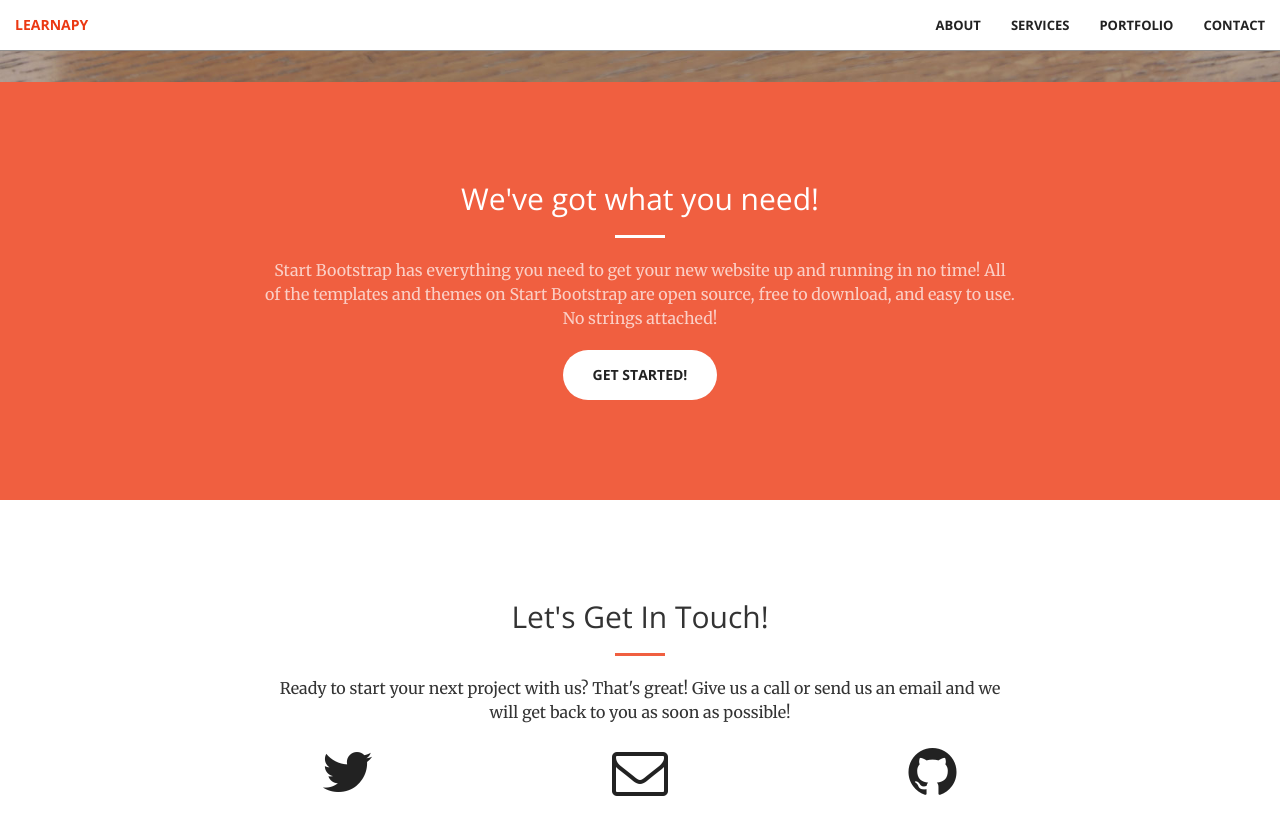
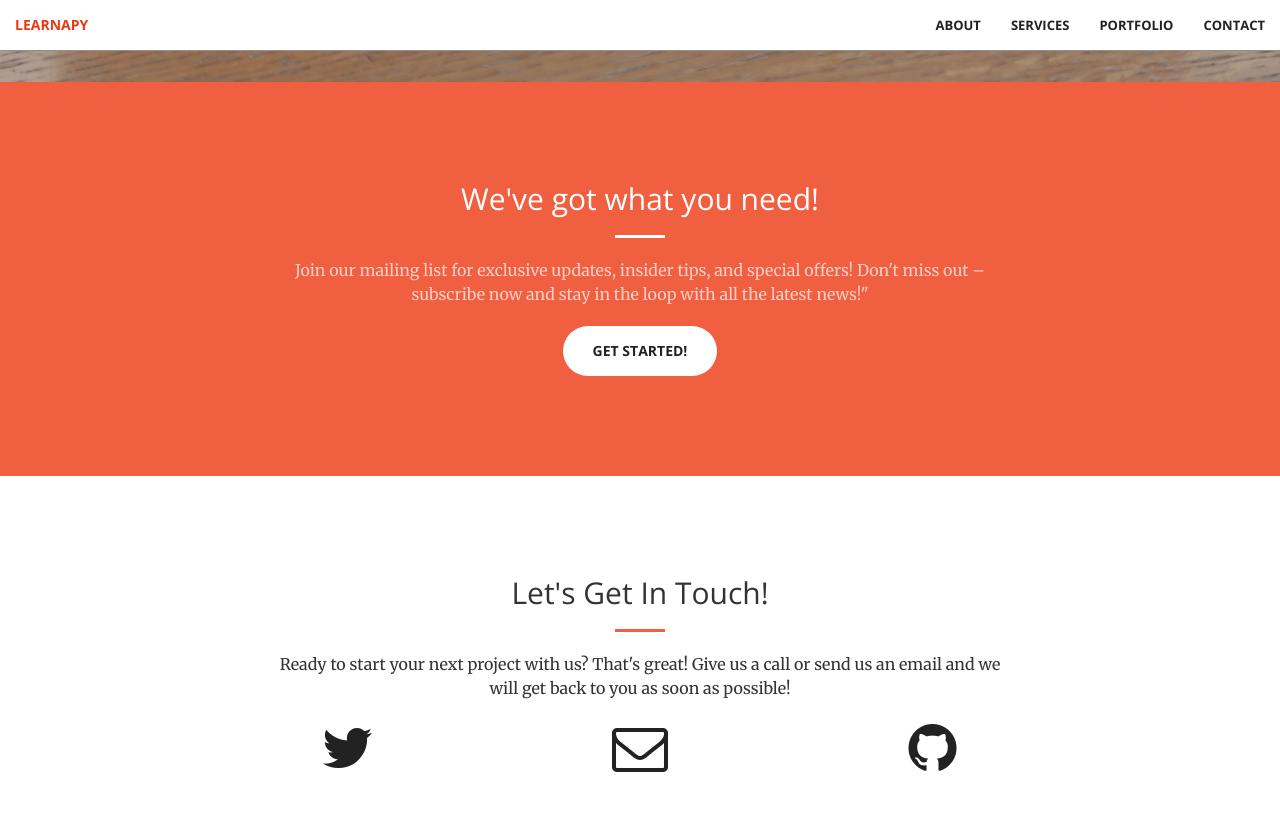
Before and after one commit to cassarro/learnapy, a Jekyll site: the page built from index.html, in a window 1280 px wide and 900 px high, scrolled down 818 px. Shown: the top 835 px of the window. Built offline with Jekyll 4.4.1, drawn with Linux system fonts in a browser that asks for light colours.

Commit message:
Update call-to-action.html

```diff
--- a/_includes/call-to-action.html
+++ b/_includes/call-to-action.html
@@ -4,7 +4,7 @@
             <div class="col-lg-8 col-lg-offset-2 text-center">
                 <h2 class="section-heading">We've got what you need!</h2>
                 <hr class="light">
-                <p class="text-faded">Start Bootstrap has everything you need to get your new website up and running in no time! All of the templates and themes on Start Bootstrap are open source, free to download, and easy to use. No strings attached!</p>
+                <p class="text-faded">Join our mailing list for exclusive updates, insider tips, and special offers! Don't miss out – subscribe now and stay in the loop with all the latest news!"</p>
                 <a href="#" class="btn btn-default btn-xl">Get Started!</a>
             </div>
         </div>
```
